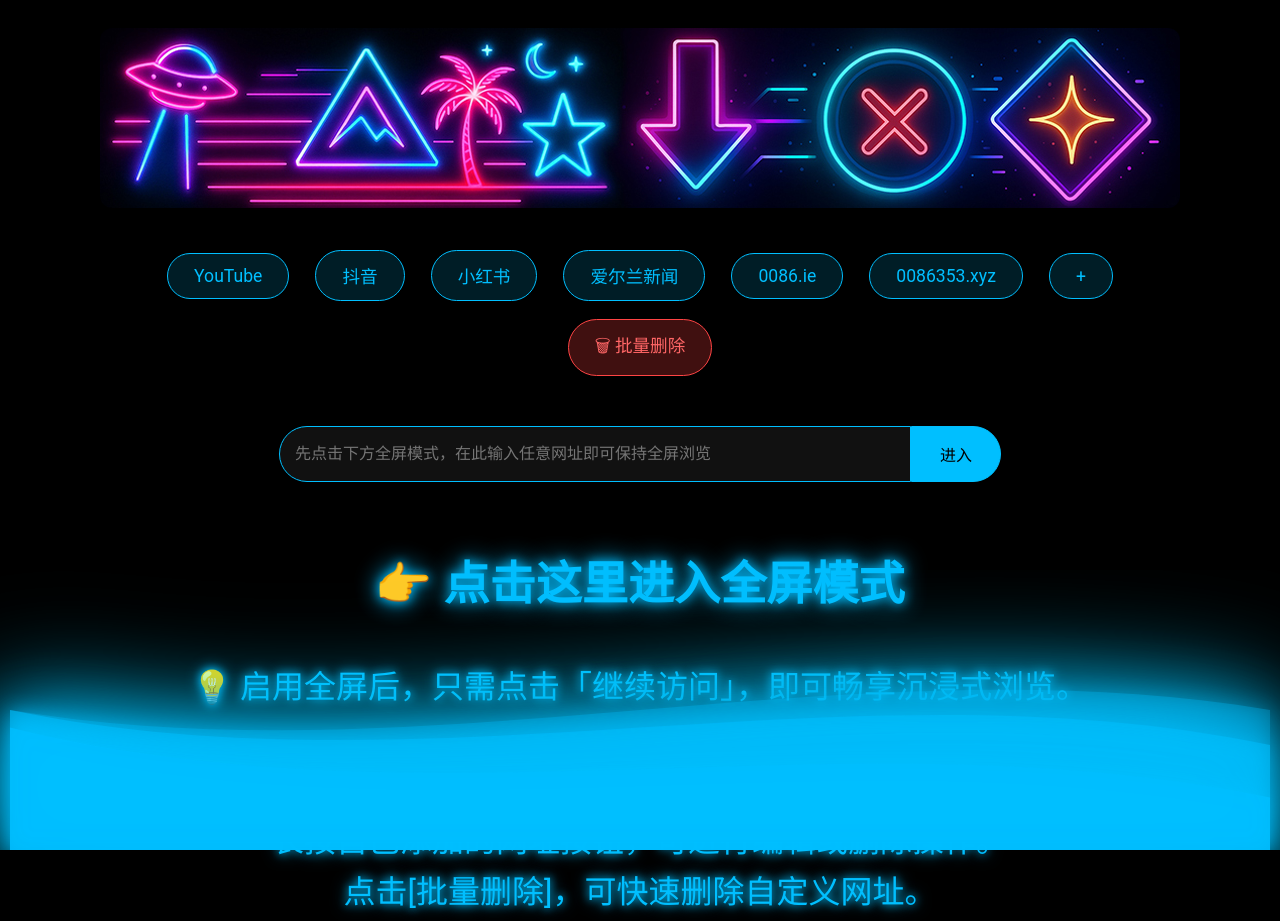
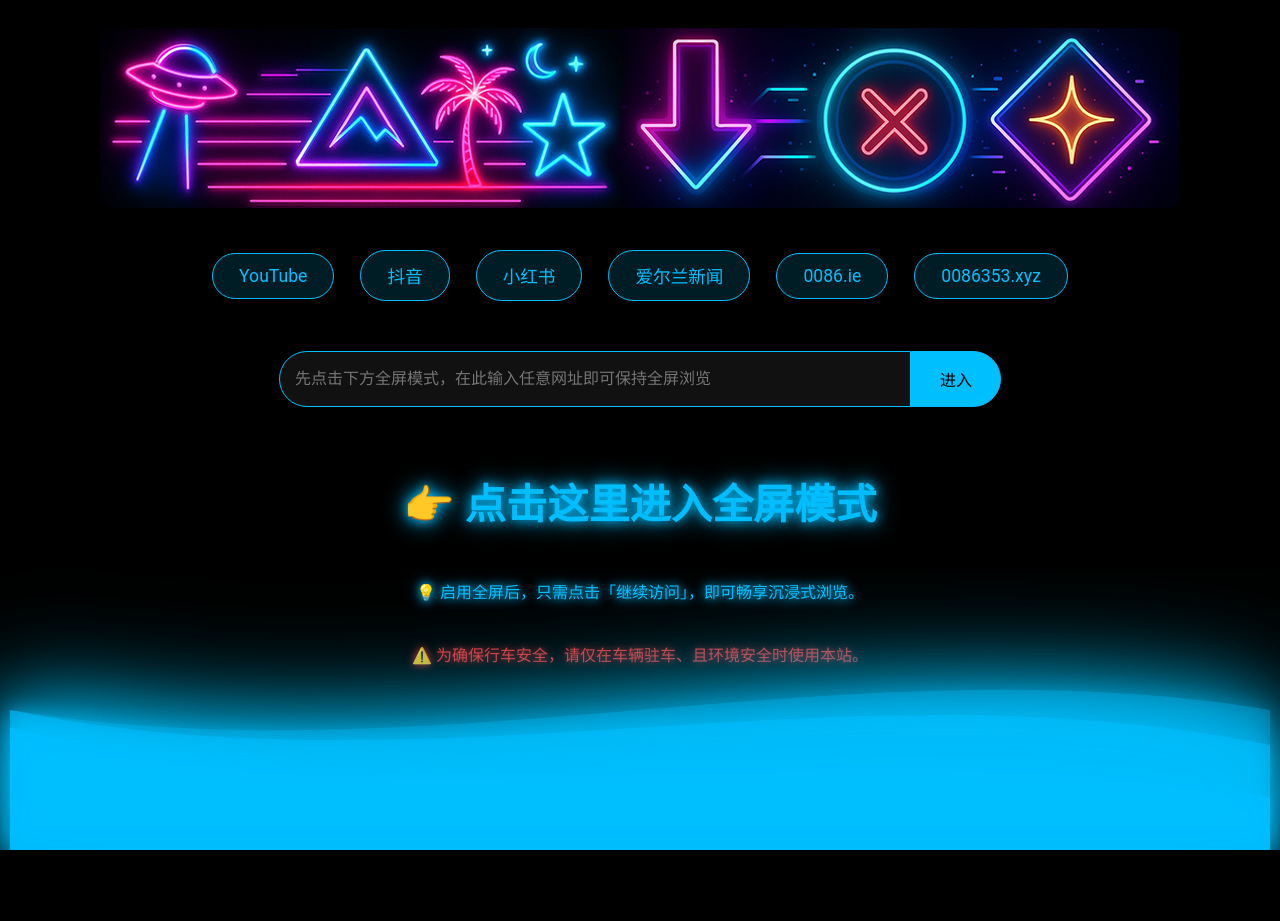
Before and after one commit to edwardw223/tesla, a plain HTML site: page index.html in a window 1280 px wide. Shown: the top 921 px of the page. After the commit the page ends 800 px from the top, so only its background shows below. Drawn offline with Linux system fonts and the light colour scheme.

Commit message:
Update index.html

```diff
--- a/index.html
+++ b/index.html
@@ -2,10 +2,10 @@
 <html lang="zh">
 <head>
 <script>
-  if (/Mobi|Android|iPhone|iPad|iPod|BlackBerry|IEMobile|Opera Mini/i.test(navigator.userAgent)) {
-    window.location.href = "mobile.html";
-  }
-</script>
+    if (/Mobi|Android|iPhone|iPad|iPod|BlackBerry|IEMobile|Opera Mini/i.test(navigator.userAgent)) {
+        window.location.href = "mobile.html";
+    }
+    </script>
 <meta charset="UTF-8">
 <meta name="viewport" content="width=device-width, initial-scale=1.0">
 <title>Tesla WebHub</title>
@@ -85,7 +85,7 @@
   }
   #fullscreenLink {
     margin-top: 45px;
-    font-size: 2.8rem;
+    font-size: 2.5rem;
     font-weight: bold;
     color: #00bfff;
     text-shadow: 0 0 10px #00bfff, 0 0 25px #00bfff;
@@ -167,22 +167,22 @@
 <p id="tipText" style="
   color:#00bfff;
   text-shadow:0 0 8px #00bfff, 0 0 16px #0099cc;
-  font-size:2rem;
+  font-size:1rem;
   text-align:center;
   margin-top:50px;
-  margin-bottom:20px;
+
   line-height:1.6;
 ">
-    💡 启用全屏后，只需点击「继续访问」，即可畅享沉浸式浏览。<br><br>
-    💡 点击「+」号可添加常用网址，系统会自动保存，下次打开仍可使用。<br>
+    💡 启用全屏后，只需点击「继续访问」，即可畅享沉浸式浏览。<br>
+    <!-- 💡 点击「+」号可添加常用网址，系统会自动保存，下次打开仍可使用。<br>
     长按自己添加的网址按钮，可进行编辑或删除操作。<br>
-    点击[批量删除]，可快速删除自定义网址。
+    点击[批量删除]，可快速删除自定义网址。 -->
 </p>
 
 <p id="safeNote" style="
   color: #ff3b3b;
   text-shadow: 0 0 8px #ff3b3b;
-  font-size:2rem;
+  font-size:1rem;
   text-align:center;
   margin-top:20px;
   opacity:0.9;
@@ -289,28 +289,28 @@
   });
 
   // ✅ 添加 + 号按钮
-  const addBtn = document.createElement("div");
-  addBtn.textContent = "+";
-  addBtn.className = "add-btn";
-  addBtn.addEventListener("click", () => openModal("add"));
-  navLinks.appendChild(addBtn);
+  // const addBtn = document.createElement("div");
+  // addBtn.textContent = "+";
+  // addBtn.className = "add-btn";
+  // addBtn.addEventListener("click", () => openModal("add"));
+  // navLinks.appendChild(addBtn);
 
   // ✅ 添加批量删除 / 保存按钮
-  const deleteToggleBtn = document.createElement("div");
-  deleteToggleBtn.textContent = batchDeleteMode ? "💾 保存" : "🗑 批量删除";
-  deleteToggleBtn.className = "add-btn";
-  deleteToggleBtn.style.background = batchDeleteMode
-    ? "rgba(0,255,128,0.25)"
-    : "rgba(255,64,64,0.25)";
-  deleteToggleBtn.style.borderColor = batchDeleteMode ? "#00ff99" : "#ff4444";
-  deleteToggleBtn.style.color = batchDeleteMode ? "#00ff99" : "#ff6666";
+  // const deleteToggleBtn = document.createElement("div");
+  // deleteToggleBtn.textContent = batchDeleteMode ? "💾 保存" : "🗑 批量删除";
+  // deleteToggleBtn.className = "add-btn";
+  // deleteToggleBtn.style.background = batchDeleteMode
+  //   ? "rgba(0,255,128,0.25)"
+  //   : "rgba(255,64,64,0.25)";
+  // deleteToggleBtn.style.borderColor = batchDeleteMode ? "#00ff99" : "#ff4444";
+  // deleteToggleBtn.style.color = batchDeleteMode ? "#00ff99" : "#ff6666";
 
-  deleteToggleBtn.addEventListener("click", () => {
-    batchDeleteMode = !batchDeleteMode; // ✅ 切换状态
-    renderLinks();
-  });
+  // deleteToggleBtn.addEventListener("click", () => {
+  //   batchDeleteMode = !batchDeleteMode; // ✅ 切换状态
+  //   renderLinks();
+  // });
 
-  navLinks.appendChild(deleteToggleBtn);
+  // navLinks.appendChild(deleteToggleBtn);
 }
 
 
```
